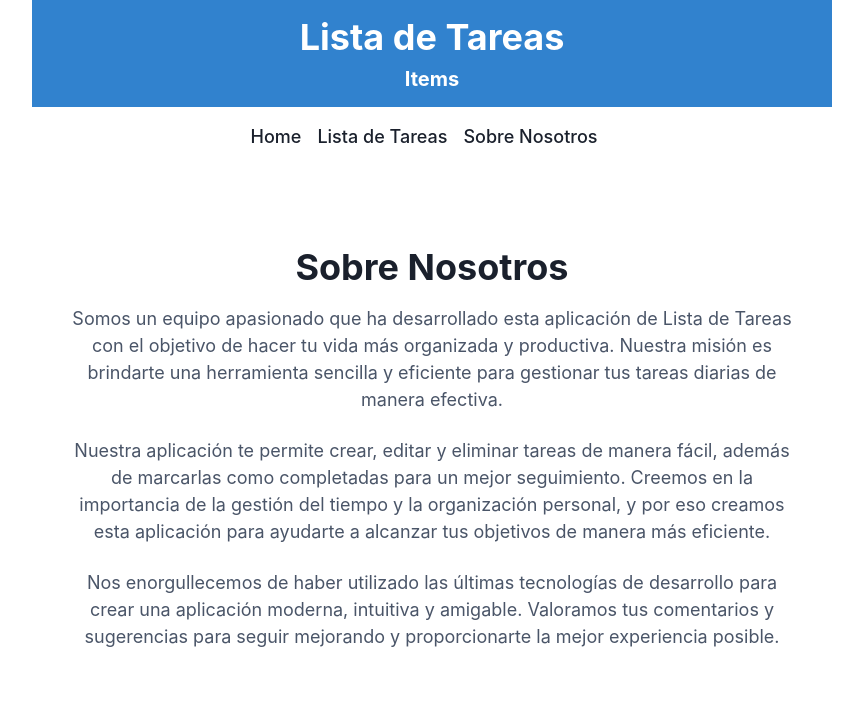
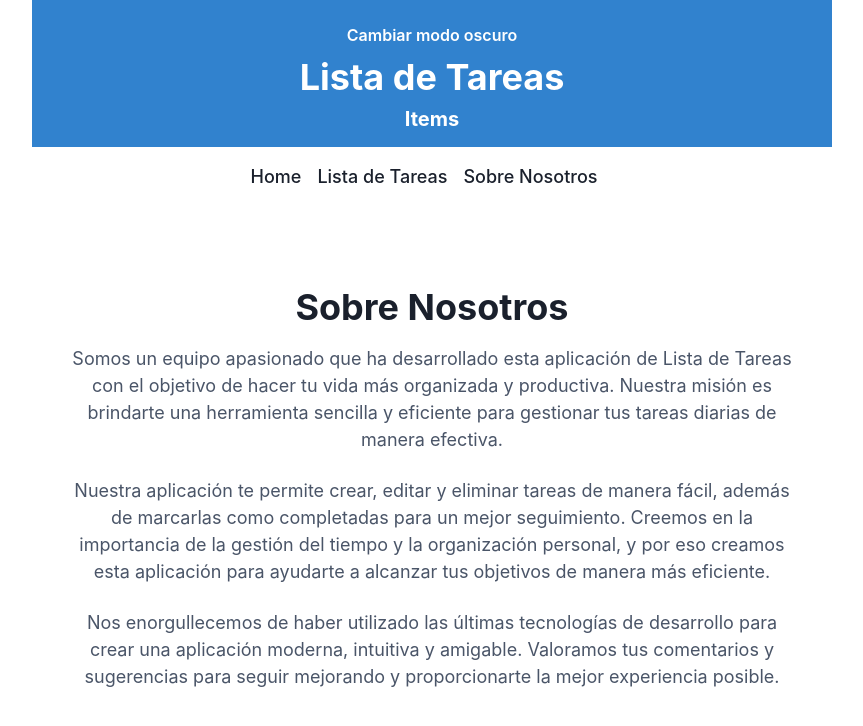
Before and after one commit to JasonAnariba/my-react-task-list, a React (Vite) app in the folder My-Task-list/: page /sobre-nosotros in a window 1280 px wide. Shown: the top 726 px of the page, without its empty margins (208-1071 px from the left). Built offline with nearby package versions, Linux system fonts and the light colour scheme.

Commit message:
Modo Oscuro agregado

```diff
--- a/My-Task-list/src/App.jsx
+++ b/My-Task-list/src/App.jsx
@@ -1,6 +1,22 @@
 import React, { useState, useEffect } from "react";
-import { BrowserRouter, Route, Routes} from 'react-router-dom';
-import { ChakraProvider,CSSReset,extendTheme,Button,Box,Container,Heading,Text,Input,Textarea,VStack,List } from "@chakra-ui/react";
+import { BrowserRouter, Route, Routes } from "react-router-dom";
+import {
+  ChakraProvider,
+  CSSReset,
+  extendTheme,
+  Button,
+  Box,
+  Container,
+  Heading,
+  Text,
+  Input,
+  Textarea,
+  VStack,
+  List,
+  useColorMode,
+  ColorModeScript
+} from "@chakra-ui/react";
+
 import Header from "./Components/Header";
 import ListaNotas from "./Components/ListaTareas";
 import Home from "./Components/Home";
@@ -8,8 +24,12 @@ import SobreNosotros from "./Components/SobreNosotros";
 import Menu from "./Components/Menu";
 
 const theme = extendTheme({
+  config: {
+    initialColorMode: "light", // Modo inicial (puede ser "light" o "dark")
+    useSystemColorMode: false, // Usar la configuración del sistema para modo oscuro
+  },
+});
 
-});
 
 function useTareasIniciales() {
   const storedList = localStorage.getItem("tareas");
@@ -45,12 +65,12 @@ function useTareas() {
       setNewNote("");
       setNewDescription("");
       setErrorMessage("");
-    }else{
+    } else {
       setErrorMessage("La tarea debe tener al menos 3 caracteres");
       window.alert("La tarea debe tener al menos 3 caracteres");
     }
 
-    setErrorMessage("")
+    setErrorMessage("");
   };
 
   const marcarTarea = (index) => {
@@ -97,10 +117,12 @@ export function App() {
     eliminarTarea,
   } = useTareas();
 
+  const { colorMode } = useColorMode();
+
   const handleSubmit = (e) => {
     e.preventDefault();
     agregarTarea();
-  }
+  };
 
   return (
     <div className="App">
@@ -110,7 +132,9 @@ export function App() {
         <Container maxW="container.lg" mt={"20"}>
           <Routes>
             <Route path="/" element={<Home />} />
-          <Route path="/App" element={
+            <Route
+              path="/App"
+              element={
                 <VStack spacing={4}>
                   <form onSubmit={handleSubmit}>
                     <Input
@@ -142,7 +166,9 @@ export function App() {
                       _placeholder={{ color: "gray.500" }} // Estilos del placeholder
                       _focus={{ borderColor: "blue.500", boxShadow: "outline" }} // Estilos al enfocar
                     />
-                <Button type="submit" colorScheme="blue" >Agregar tarea</Button>
+                    <Button type="submit" colorScheme="blue">
+                      Agregar tarea
+                    </Button>
                   </form>
                   <List w="100%">
                     <ListaNotas
@@ -153,7 +179,8 @@ export function App() {
                     />
                   </List>
                 </VStack>
-           }/>
+              }
+            />
             <Route path="/sobre-nosotros" element={<SobreNosotros />} />
           </Routes>
         </Container>
@@ -165,6 +192,7 @@ export function App() {
 function Root() {
   return (
     <ChakraProvider theme={theme}>
+       <ColorModeScript initialColorMode={theme.config.initialColorMode} />
       <CSSReset />
       <App />
     </ChakraProvider>
--- a/My-Task-list/src/Components/Header.jsx
+++ b/My-Task-list/src/Components/Header.jsx
@@ -1,9 +1,16 @@
-import { Flex, Box, Heading } from "@chakra-ui/react";
+import { Flex, Box, Heading, Button } from "@chakra-ui/react";
+import { useColorMode } from "@chakra-ui/react";
+
 
 const Header = () => {
+    const { toggleColorMode, colorMode } = useColorMode();
+
   return (
     <Flex bg="blue.500" py={4}>
       <Box width="100%" px={8} textAlign="center">
+      <Button onClick={toggleColorMode} variant="ghost" color="white">
+          Cambiar modo { colorMode === "light" ? "oscuro" : "normal"}
+        </Button>
         <Heading as="h1" size="xl" color="white">
           Lista de Tareas
         </Heading>
```
Lines whose indentation alone changed are shown as unchanged.
